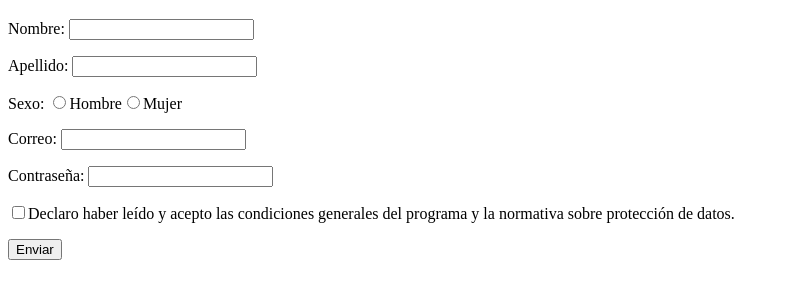
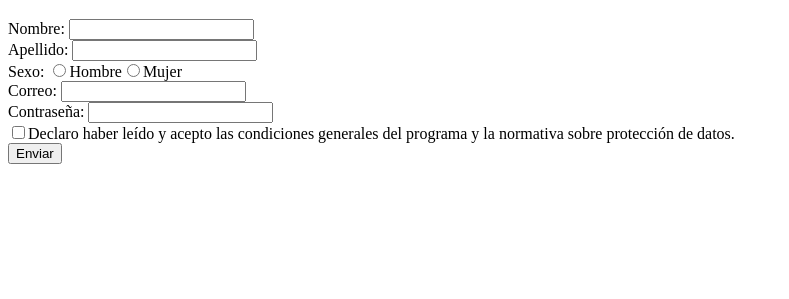
Before and after one commit to maiikii666/clase4ciclo3, a plain HTML site: page index.html in a window 1280 px wide. Shown: the part 61-360 px from the top of the page, without its empty margins (0-789 px from the left). Drawn offline with Linux system fonts and the light colour scheme.

Commit message:
terminado

```diff
--- a/index.html
+++ b/index.html
@@ -8,13 +8,14 @@
     <h1>Registro para vacunación COVID-19</h1>
     <div>
         <form>
-            <p>Nombre: <input type="text"></p>
-            <p>Apellido: <input type="text"></p>
-            <p>Sexo: <input type="radio" name="sexo">Hombre<input type="radio" name="sexo">Mujer</p>
-            <p>Correo: <input type="text"></p>
-            <p>Contraseña: <input type="text"></p>
-            <p><input type="checkbox">Declaro haber leído y acepto las condiciones generales del programa y la normativa sobre protección de datos.</p>
+            <label>Nombre: </label><input type="text"><br>
+            <label>Apellido: </label><input type="text"><br>
+            <label>Sexo: </label><input type="radio" name="sexo">Hombre<input type="radio" name="sexo">Mujer<br>
+            <label>Correo: </label><input type="text"><br>
+            <label>Contraseña: </label><input type="text"><br>
+            <label><input type="checkbox">Declaro haber leído y acepto las condiciones generales del programa y la normativa sobre protección de datos.</label><br>
             <button>Enviar</button>
+            <label></label>
         </form>
 
     </div>
```
